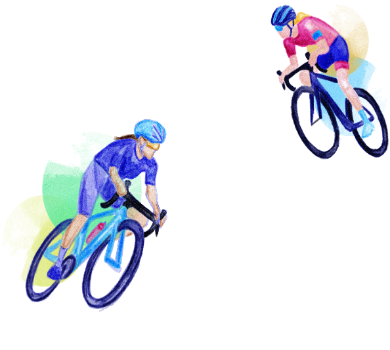
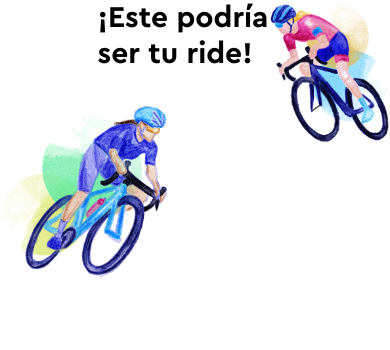
Before and after one commit to manuelrojas/break.away, a Next.js app: page /components/main in a window 390 px wide. Shown: the top 350 px of the page. Built offline with nearby package versions, Linux system fonts and the light colour scheme.

Commit message:
Responsive text

```diff
--- a/pages/components/main.tsx
+++ b/pages/components/main.tsx
@@ -2,13 +2,36 @@ import Image from 'next/image'
 
 export default function Main() {
     return (
-        <main className="flex w-full flex-1 flex-col items-center justify-center text-center">
+        <main className="flex w-full flex-1 flex-col">
+            <div className="absolute left-1/4 sm:left-1/3 md:left-1/4 lg:left-1/3">
+                <h1 className="text-3xl sm:text-4xl md:text-5xl lg:text-6xl">¡Este podría</h1>
+                <h1 className="text-3xl sm:text-4xl md:text-5xl lg:text-6xl">ser tu ride!</h1>
+            </div>
+
+              {/*   <button className="bg-transparent hover:bg-blue-700 border border-break.away-blue font-bold py-2 px-4 rounded-full">
+                    Más info
+                </button>
+                <h1 className="text-2xl">
+                    Sé parte de
+                </h1>
+                <h1 className="text-2xl text-break.away-blue">
+                    Break.Away
+                </h1>
+                <p>
+                    Somos un proyecto qué busca fortalecer la comunidad ciclista, publicitando distintos eventos que se organizan en el país.
+                </p>
+                <p className="text-break.away-blue">
+                    Pronto podrás inscribirte a cualquiera de los eventos o inclusive publicar eventos.
+                </p> */}
+
+
             <Image
                 src="/imgs/illustration_page.png"
                 alt="Picture of the author"
-                height={1100}
-                width={1375}
+                height={847}
+                width={1187}
             />
+
         </main>
     )
   }
--- a/tailwind.config.js
+++ b/tailwind.config.js
@@ -1,3 +1,5 @@
+const defaultTheme = require('tailwindcss/defaultTheme')
+
 module.exports = {
   content: [
     './pages/**/*.{js,ts,jsx,tsx}',
```
